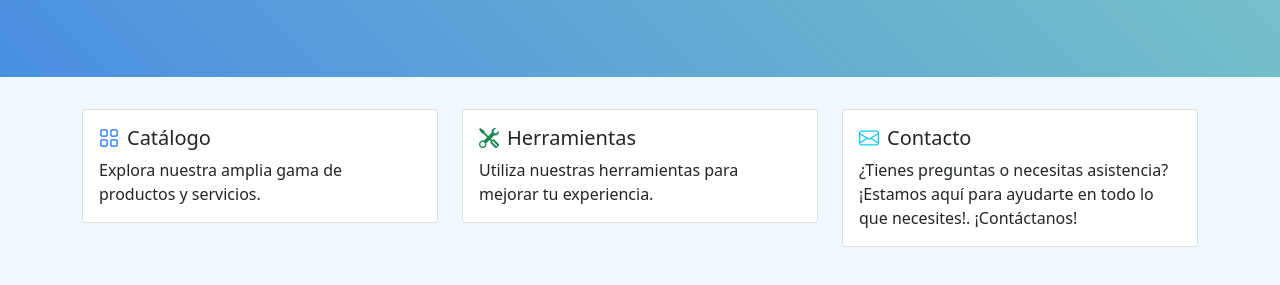
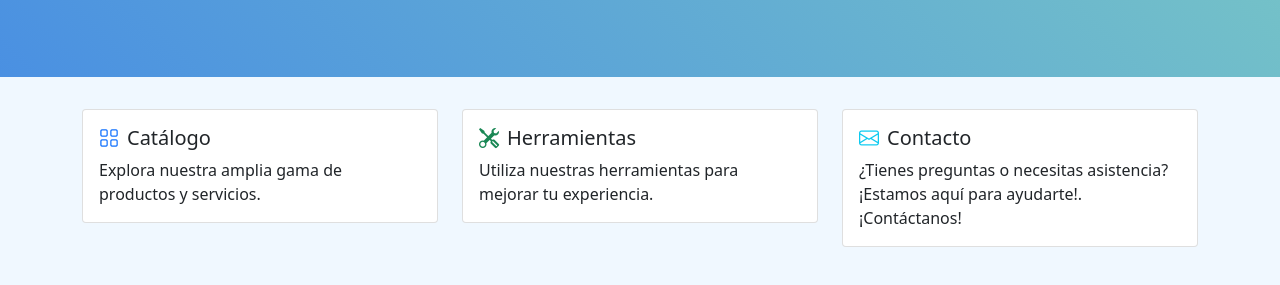
Before and after one commit to P3nt4gr4m4/P3nt4gr4m4.github.io, a plain HTML site: page index.html in a window 1280 px wide. Shown: the part 249-534 px from the top of the page. Drawn offline with nearby package versions, Linux system fonts and the light colour scheme.

Commit message:
Update index.html

```diff
--- a/index.html
+++ b/index.html
@@ -127,7 +127,7 @@
                 <div class="card">
                     <div class="card-body">
                         <h5 class="card-title"><i class="bi bi-envelope text-info me-2"></i>Contacto</h5>
-                        <p class="card-text">¿Tienes preguntas o necesitas asistencia? ¡Estamos aquí para ayudarte en todo lo que necesites!. ¡Contáctanos!</p>
+                        <p class="card-text">¿Tienes preguntas o necesitas asistencia? ¡Estamos aquí para ayudarte!. ¡Contáctanos!</p>
                     </div>
                 </div>
             </div>
```
